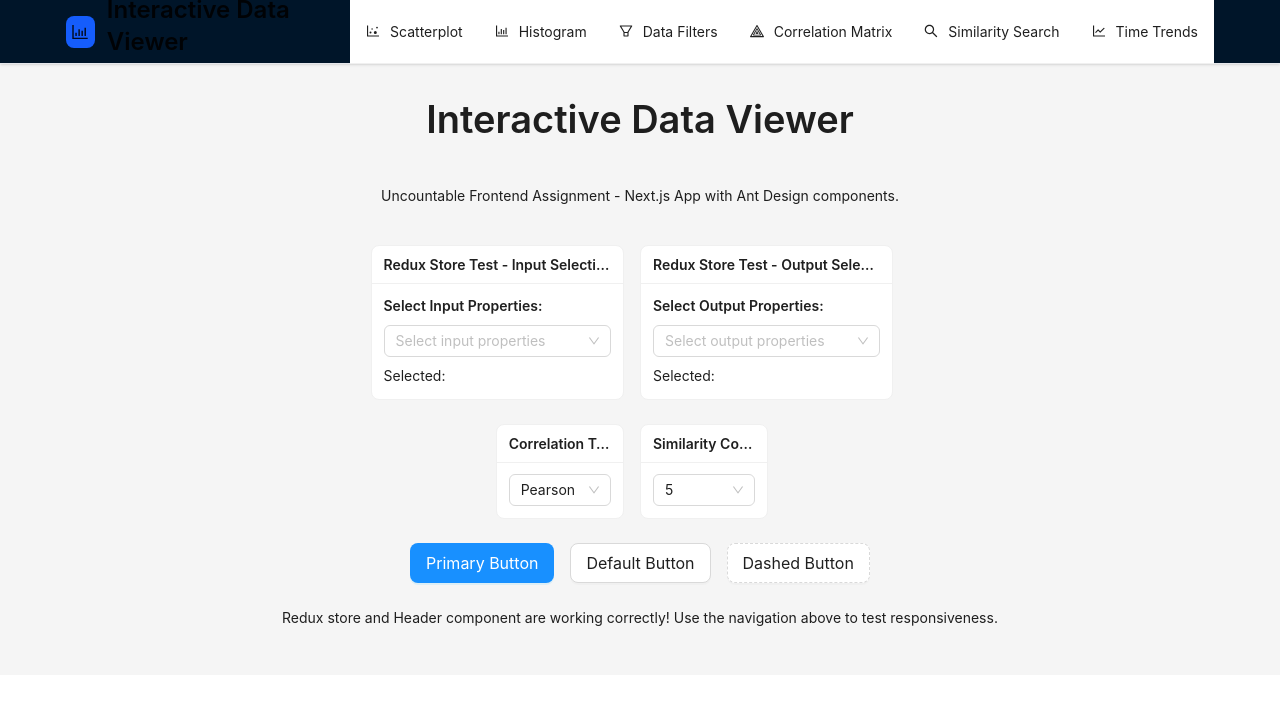
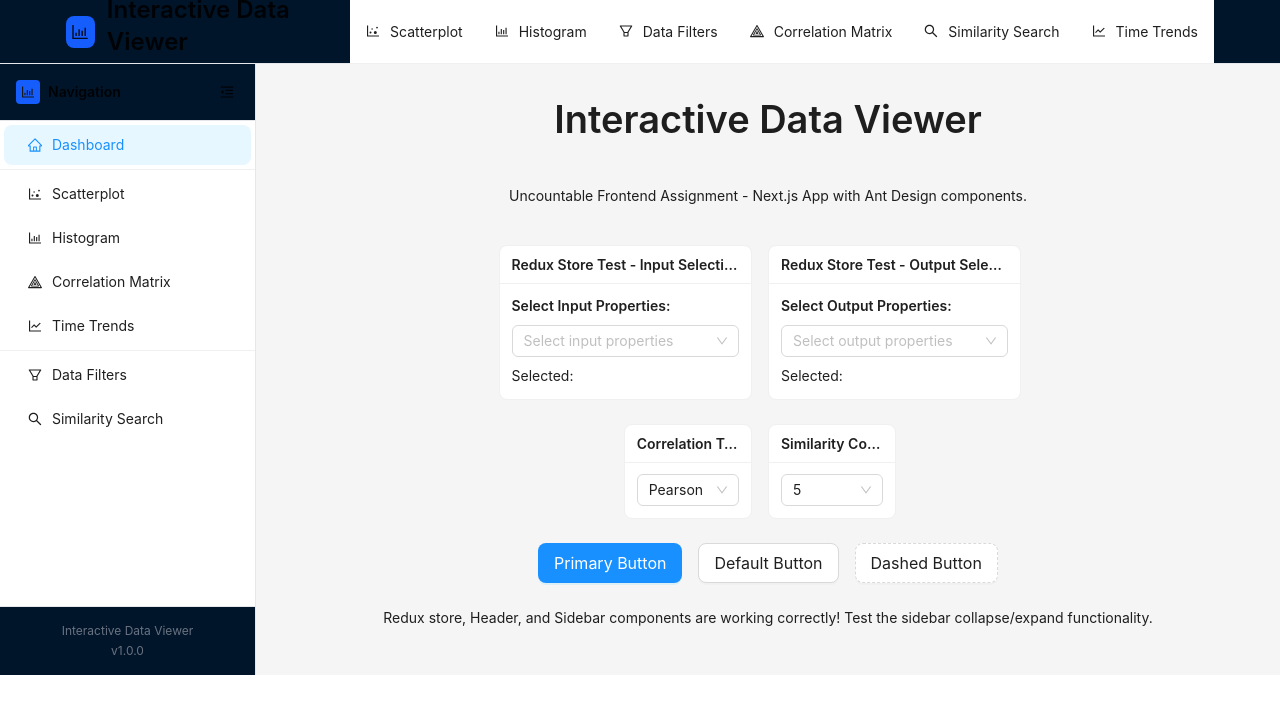
Before and after one commit to danialkhan02/Interactive-Data-Viewer, a Next.js app: page / in a window 1280 px wide. Shown: the top 714 px of the page. Built offline with nearby package versions, Linux system fonts and the light colour scheme.

Commit message:
feat(code): Added a sidebar component

```diff
--- a/app/page.tsx
+++ b/app/page.tsx
@@ -10,6 +10,7 @@ import {
 } from '../src/store/datasetStore';
 import { getInputProperties, getOutputProperties } from '../src/services/dataParser';
 import Header from '../src/components/layout/Header';
+import Sidebar from '../src/components/layout/Sidebar';
 
 const { Title, Paragraph, Text } = Typography;
 const { Option } = Select;
@@ -31,8 +32,10 @@ export default function Home() {
   return (
     <Layout className="min-h-screen">
       <Header />
+      <Layout>
+        <Sidebar />
         <Content className="p-8">
-        <div className="max-w-7xl mx-auto">
+          <div className="max-w-5xl mx-auto">
             <Space direction="vertical" align="center" size="large" className="w-full">
               <Title level={1}>Interactive Data Viewer</Title>
               <Paragraph className="text-center text-lg">
@@ -133,11 +136,12 @@ export default function Home() {
               </Space>
 
               <Paragraph className="text-center text-gray-600">
-              Redux store and Header component are working correctly! Use the navigation above to test responsiveness.
+                Redux store, Header, and Sidebar components are working correctly! Test the sidebar collapse/expand functionality.
               </Paragraph>
             </Space>
           </div>
         </Content>
       </Layout>
+    </Layout>
   );
 }
--- /dev/null
+++ b/src/components/layout/Sidebar.tsx
@@ -0,0 +1,140 @@
+'use client';
+
+import { Layout, Menu, Button, Typography } from 'antd';
+import {
+  BarChartOutlined,
+  DotChartOutlined,
+  FilterOutlined,
+  HeatMapOutlined,
+  SearchOutlined,
+  LineChartOutlined,
+  MenuFoldOutlined,
+  MenuUnfoldOutlined,
+  HomeOutlined
+} from '@ant-design/icons';
+import { useState } from 'react';
+
+const { Sider } = Layout;
+const { Text } = Typography;
+
+interface SidebarProps {
+  className?: string;
+}
+
+export default function Sidebar({ className }: SidebarProps) {
+  const [collapsed, setCollapsed] = useState(false);
+
+  const menuItems = [
+    {
+      key: 'dashboard',
+      icon: <HomeOutlined />,
+      label: 'Dashboard',
+    },
+    {
+      type: 'divider' as const,
+    },
+    {
+      key: 'scatterplot',
+      icon: <DotChartOutlined />,
+      label: 'Scatterplot',
+    },
+    {
+      key: 'histogram',
+      icon: <BarChartOutlined />,
+      label: 'Histogram',
+    },
+    {
+      key: 'correlation',
+      icon: <HeatMapOutlined />,
+      label: 'Correlation Matrix',
+    },
+    {
+      key: 'trends',
+      icon: <LineChartOutlined />,
+      label: 'Time Trends',
+    },
+    {
+      type: 'divider' as const,
+    },
+    {
+      key: 'filters',
+      icon: <FilterOutlined />,
+      label: 'Data Filters',
+    },
+    {
+      key: 'similarity',
+      icon: <SearchOutlined />,
+      label: 'Similarity Search',
+    },
+  ];
+
+  const handleMenuClick = (e: { key: string }) => {
+    console.log('Sidebar navigate to:', e.key);
+    // TODO: Add navigation logic when routing is implemented
+  };
+
+  const toggleCollapsed = () => {
+    setCollapsed(!collapsed);
+  };
+
+  return (
+    <Sider
+      collapsible
+      collapsed={collapsed}
+      onCollapse={setCollapsed}
+      width={256}
+      className={`${className} bg-white border-r border-gray-200`}
+      trigger={null}
+      breakpoint="lg"
+      collapsedWidth={80}
+    >
+      <div className="h-full flex flex-col">
+        {/* Sidebar Header */}
+        <div className="p-4 border-b border-gray-200">
+          <div className="flex items-center justify-between">
+            {!collapsed && (
+              <div className="flex items-center">
+                <div className="w-6 h-6 bg-blue-600 rounded flex items-center justify-center mr-2">
+                  <BarChartOutlined className="text-white text-sm" />
+                </div>
+                <Text strong className="text-gray-800">
+                  Navigation
+                </Text>
+              </div>
+            )}
+            <Button
+              type="text"
+              icon={collapsed ? <MenuUnfoldOutlined /> : <MenuFoldOutlined />}
+              onClick={toggleCollapsed}
+              className="text-gray-600"
+              size="small"
+            />
+          </div>
+        </div>
+
+        {/* Navigation Menu */}
+        <div className="flex-1 overflow-y-auto">
+          <Menu
+            mode="inline"
+            defaultSelectedKeys={['dashboard']}
+            items={menuItems}
+            onClick={handleMenuClick}
+            className="border-none h-full"
+            inlineCollapsed={collapsed}
+            style={{ borderRight: 0 }}
+          />
+        </div>
+
+        {/* Sidebar Footer */}
+        {!collapsed && (
+          <div className="p-4 border-t border-gray-200">
+            <div className="text-xs text-gray-500 text-center">
+              <div>Interactive Data Viewer</div>
+              <div className="mt-1">v1.0.0</div>
+            </div>
+          </div>
+        )}
+      </div>
+    </Sider>
+  );
+}
```
Lines whose indentation alone changed are shown as unchanged.
